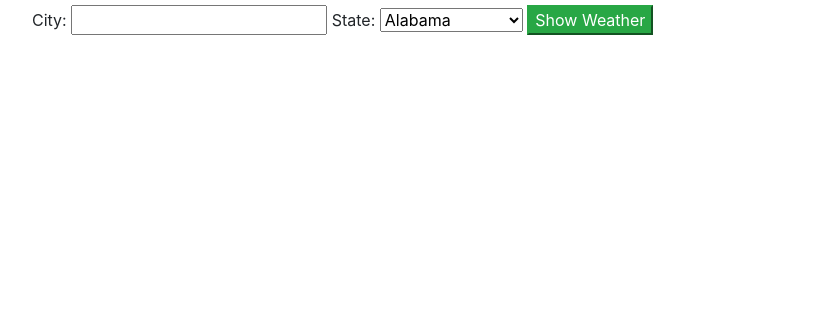
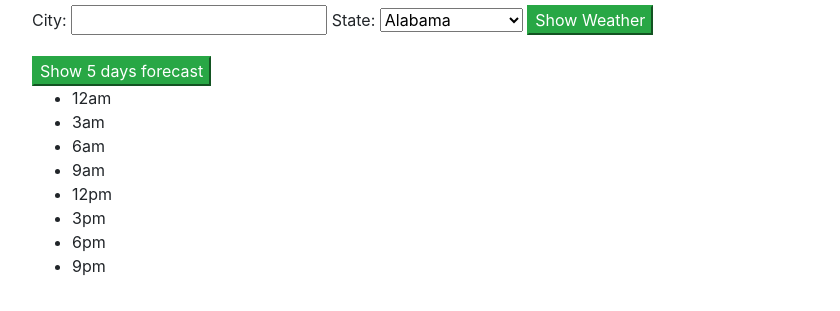
Before and after one commit to Cruduper/weather, a website built with webpack: page src/index.html in a window 1280 px wide. Shown: the part 51-362 px from the top of the page, without its empty margins (53-893 px from the left). Built offline with nearby package versions, Linux system fonts and the light colour scheme.

Commit message:
add forecast table to html
Co-Authored By: Eric Crudup <briefcasemanx@gmail.com>

```diff
--- a/src/index.html
+++ b/src/index.html
@@ -69,6 +69,26 @@
       </div>
       <div class="sunrise"></div>
       <div class="sunset"></div>
+      <button class="btn-success" id="forecast">Show 5 days forecast</button>
+      <div id="forecast-box">
+        <div id="forecast-table">
+          <ul id="time">
+            <li>12am</li>
+            <li>3am</li>
+            <li>6am</li>
+            <li>9am</li>
+            <li>12pm</li>
+            <li>3pm</li>
+            <li>6pm</li>
+            <li>9pm</li>
+          </ul>
+          <ul id="day-1"></ul>
+          <ul id="day-2"></ul>
+          <ul id="day-3"></ul>
+          <ul id="day-4"></ul>
+          <ul id="day-5"></ul>
+        </div>
+      </div>
     </div>
   </body>
 </html>
```
